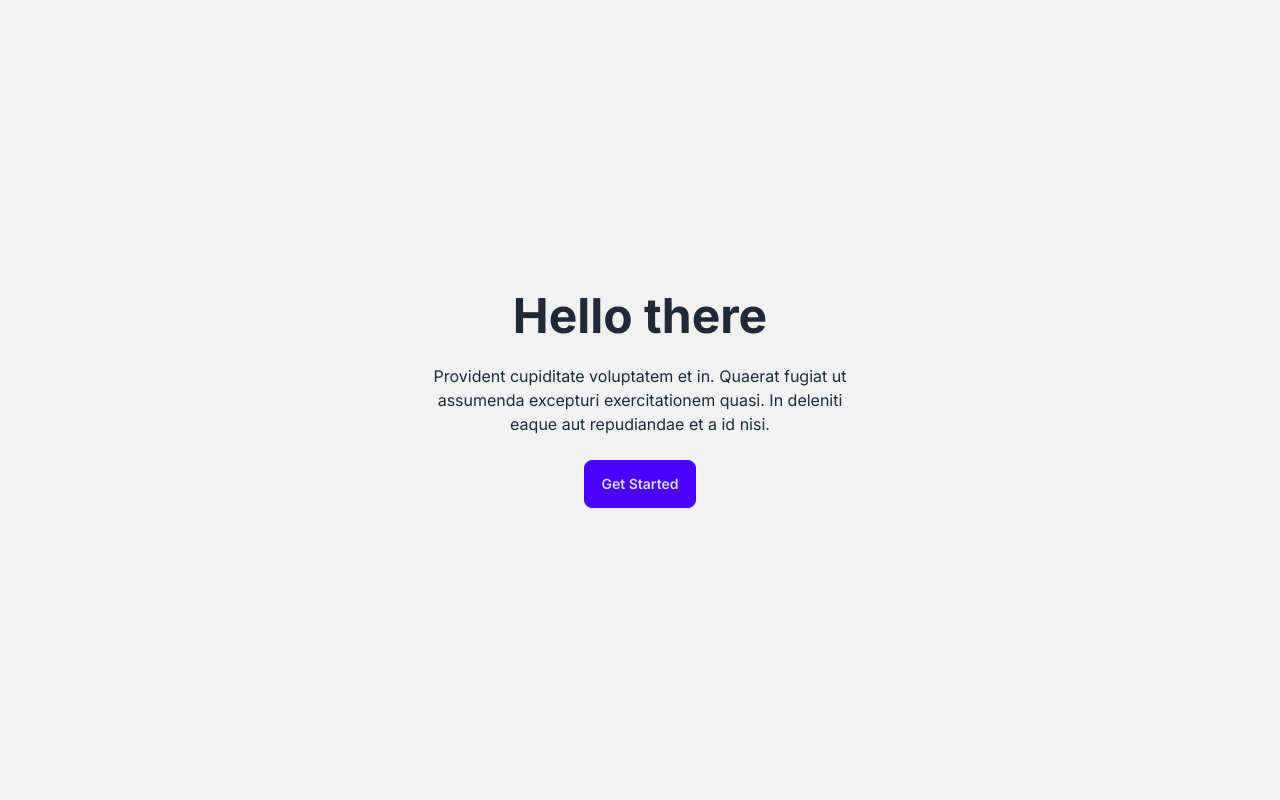
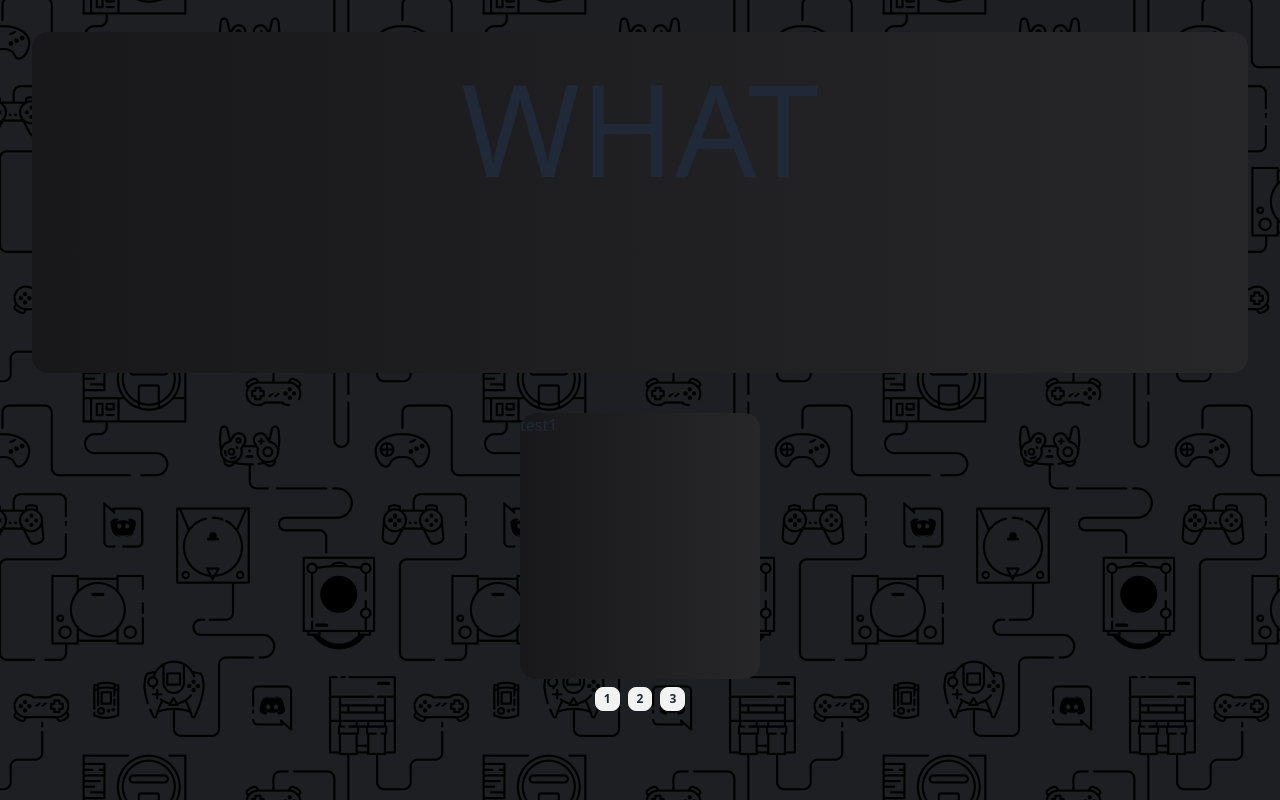
Before and after one commit to noonbles/GameFinder, a Next.js app in the folder frontend/webapp/: page / in a window 1280 px wide. Built offline with nearby package versions, Linux system fonts and the light colour scheme.

Commit message:
uninstalled spring + some work on front

```diff
--- a/frontend/webapp/package.json
+++ b/frontend/webapp/package.json
@@ -9,7 +9,6 @@
     "lint": "next lint"
   },
   "dependencies": {
-    "@react-spring/web": "^9.7.3",
     "heroicons": "^2.1.1",
     "next": "14.1.3",
     "react": "^18",
--- /dev/null
+++ b/frontend/webapp/src/app/components/chart-carosels.js
@@ -0,0 +1,31 @@
+import React from "react";
+
+export default function ChartCarosel({ children }) {
+  return (
+    <div className="flex flex-col w-screen h-96 items-center justify-center">
+      <div className="flex h-3/4 w-60 carousel rounded-box bg-gradient-to-r from-zinc-900 to-zinc-800">
+        <div id="item1" className="carousel-item w-full">
+          <p> test1</p>
+        </div>
+        <div id="item2" className="carousel-item w-full">
+          <p> test2 </p>
+        </div>
+        <div id="item3" className="carousel-item w-full">
+          <p> test3 </p>
+        </div>
+      </div>
+
+      <div className="flex h-1/4 justify-center w-full py-2 gap-2">
+        <a href="#item1" className="btn btn-xs">
+          1
+        </a>
+        <a href="#item2" className="btn btn-xs">
+          2
+        </a>
+        <a href="#item3" className="btn btn-xs">
+          3
+        </a>
+      </div>
+    </div>
+  );
+}
--- a/frontend/webapp/src/app/layout.js
+++ b/frontend/webapp/src/app/layout.js
@@ -1,7 +1,4 @@
-import { Inter } from "next/font/google";
 import "./globals.css";
-
-const inter = Inter({ subsets: ["latin"] });
 
 export const metadata = {
   title: "Game Stats",
@@ -10,7 +7,7 @@ export const metadata = {
 export default function RootLayout({ children }) {
   return (
     <html lang="en">
-      <body className={inter.className}>{children}</body>
+      <body>{children}</body>
     </html>
   );
 }
--- a/frontend/webapp/src/app/page.js
+++ b/frontend/webapp/src/app/page.js
@@ -1,17 +1,16 @@
+import React from "react";
+import ChartCarosel from "./components/chart-carosels";
+
 export default function Home() {
   return (
-    <div className="hero min-h-screen bg-base-200">
-      <div className="hero-content text-center">
-        <div className="max-w-md">
-          <h1 className="text-5xl font-bold">Hello there</h1>
-          <p className="py-6">
-            Provident cupiditate voluptatem et in. Quaerat fugiat ut assumenda
-            excepturi exercitationem quasi. In deleniti eaque aut repudiandae et
-            a id nisi.
-          </p>
-          <button className="btn btn-primary">Get Started</button>
+    <div className="flex flex-col h-screen w-screen p-8 bg-[url(../../imgs/site-bg.png)] items-center justify-center gap-10">
+
+      <div className="flex w-full h-1/2 bg-gradient-to-r from-zinc-900 to-zinc-800 card">
+        <div className="card-body">
+          <h1 className="text-center text-9xl"> WHAT </h1>
         </div>
       </div>
+      <ChartCarosel />
     </div>
   );
 }
```
Also changed, not shown: 2 other files (tests, documents, lock files or other folders).
